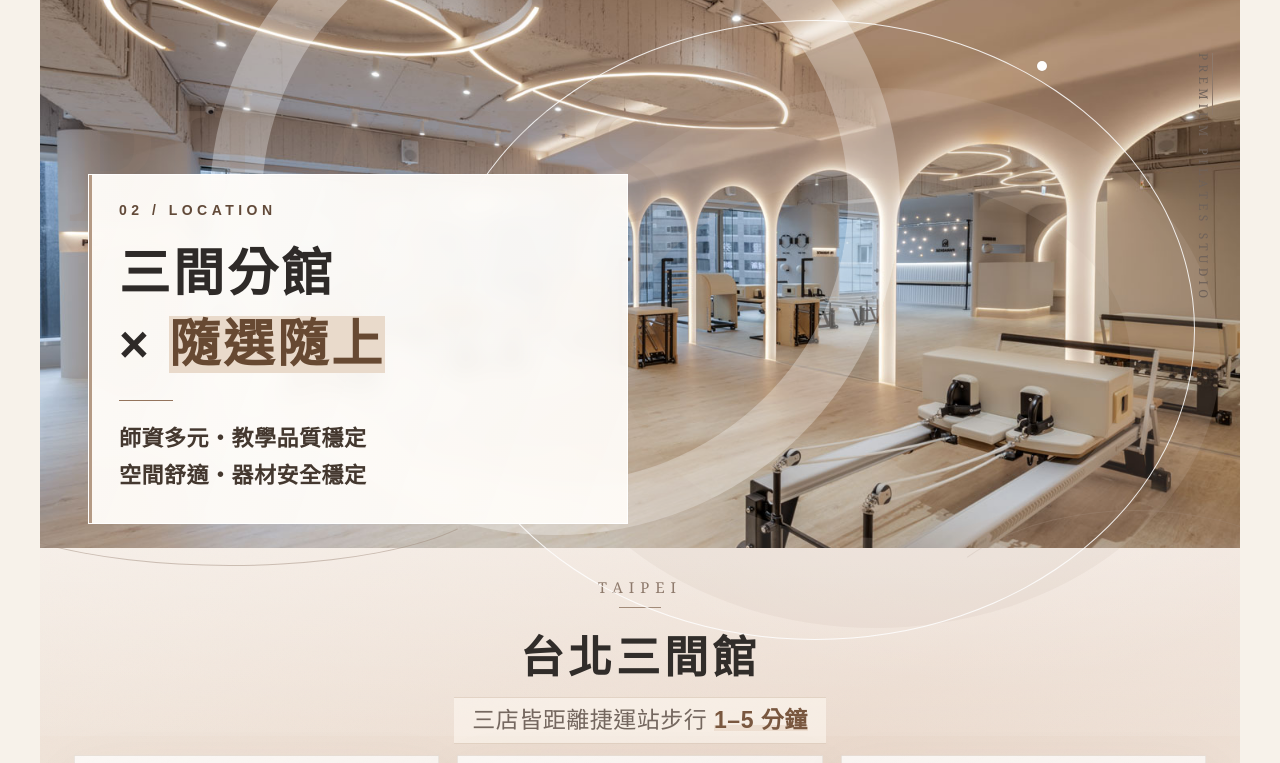
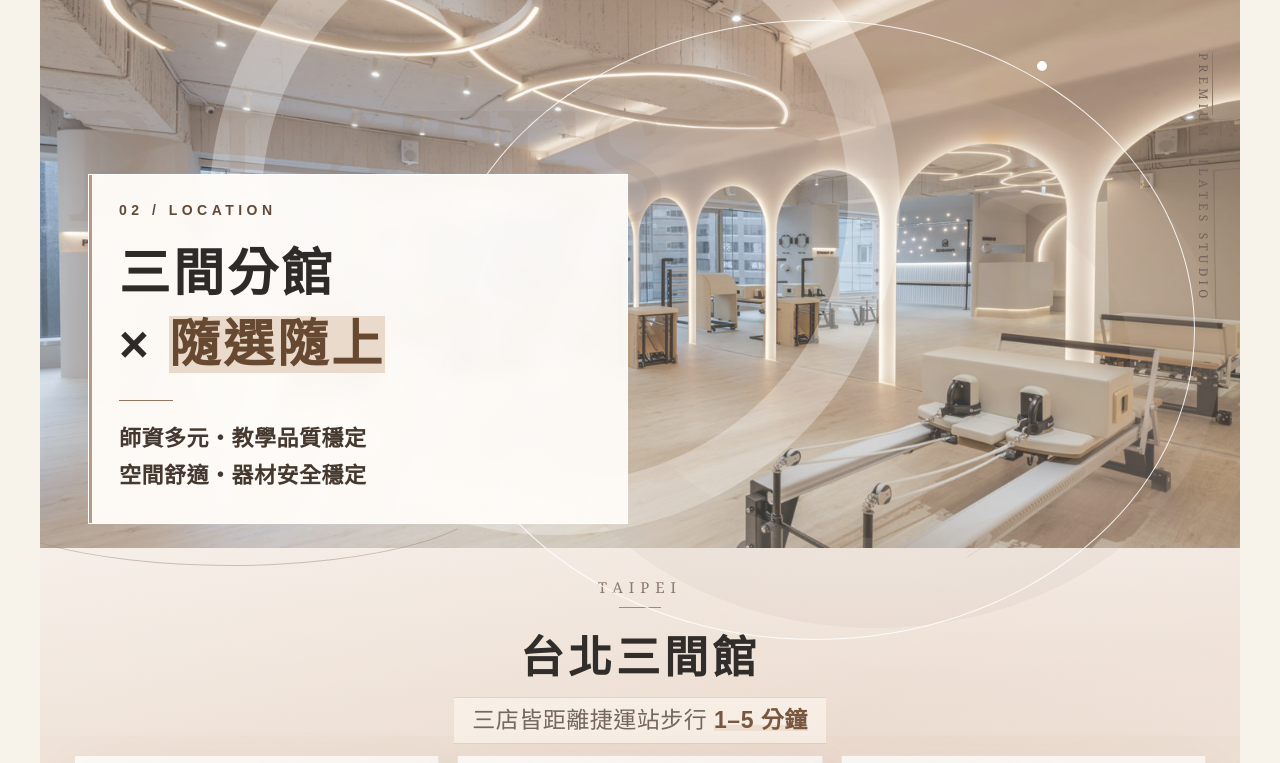
Before and after one commit to heyuteam-dotcom/pd-pilates-preview, a plain HTML site: page 02_台北三間分館/index.html in a window 1280 px wide. Shown: the top 763 px of the page. Drawn offline with Linux system fonts and the light colour scheme.

Commit message:
Add subtle cream overlays to branch hero photos

```diff
--- a/shared/client-review-20260918.css
+++ b/shared/client-review-20260918.css
@@ -55,3 +55,6 @@ body[data-layout=locations] .copy p{color:#44382f;font-weight:600}
 body[data-layout=locations] .copy .kicker{color:#624a39;font-weight:600}
 body[data-layout=locations] .copy .key-phrase{color:#674932;background:#e9dacb}
 body[data-layout=locations] .copy .rule{background:#94745c}
+/* User-approved pale cream overlay on the two hero photographs only. */
+body[data-layout=locations] .hero:after,
+body[data-layout=taichung] .veil{background:rgba(245,240,231,.22);pointer-events:none}
```
